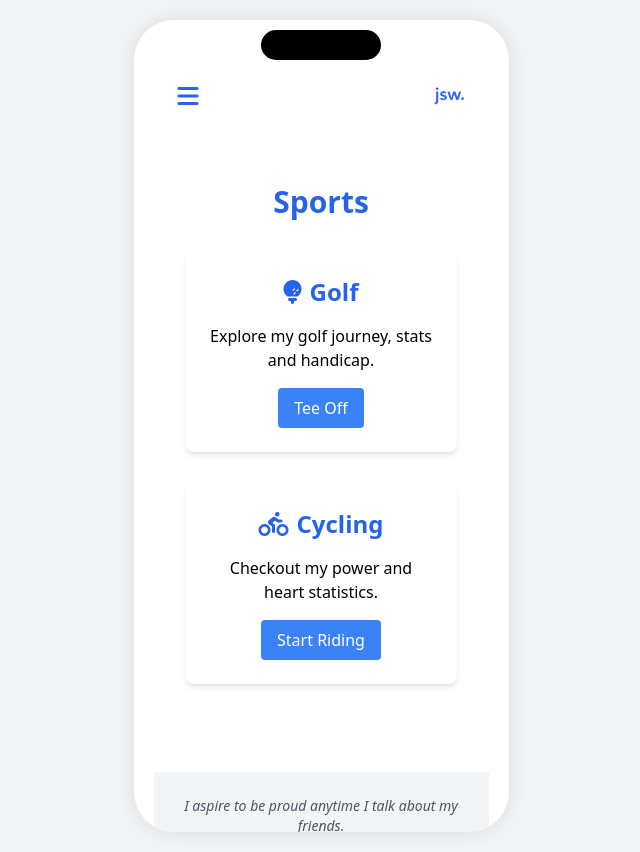
After one commit to julyanserra/julianserra, a Flask app: template templates/sports.html in a window 1280 px wide. The commit adds this page. Shown: the whole page, without its empty margins (319-959 px from the left). Run offline with Flask 2, Linux system fonts and the light colour scheme; the template is opened without the code that fills it, so the values that code supplies are empty; some libraries are stand-ins or nearby versions.

Commit message:
create subsections for sports and projects (improve SEO)

```diff
--- a/app.py
+++ b/app.py
@@ -165,9 +165,9 @@ def custom_voice(path=None):
     else:
         return render('custom_voice.html', voice=voice, admin_bypass=admin_bypass, payment_made=payment_made, payment_url = url)
 
-
+##PROJECTS
 # Custom voices
-@app.route('/voices')
+@app.route('/projects/voices')
 def voices(path=None):
     #get voice id from path
     voices = models.get_voices()
@@ -245,6 +245,11 @@ def process_voice(voice_id=None):
         print(f"Unexpected error in process_voice: {str(e)}")
         return jsonify({'error': 'Unexpected error', 'details': str(e)}), 500
 
+@app.route('/projects/emails')
+def email_signature(path=None):
+    #get voice id from path
+    return render('emails.html')
+
 # create generic route that loads whatever html is listed in route and a 404 if not found in directory
 @app.route('/<path:path>')
 def generic(path):
@@ -274,6 +279,10 @@ def delete_voices(voice_id=None):
     return jsonify({'message': 'Voices deleted successfully'}), 200
 
 #start random routes
+
+@app.route('/sports', methods=['GET'])
+def sports():
+    return render('sports.html')
 
 @app.route('/admin/golf', methods=['GET', 'POST'])
 def admin_golf():
@@ -309,7 +318,7 @@ def admin_golf():
     return render('golf.html', courses=courses, scores=scores, handicap=handicap)
 
 
-@app.route('/golf', methods=['GET'])
+@app.route('/sports/golf', methods=['GET'])
 def golf():
     scores = get_last_20_golf_scores()
     handicap, used_score_ids = calculate_handicap(scores)
@@ -343,7 +352,7 @@ def add_course():
     else:
         return jsonify({"error": "Failed to add course"}), 400
 
-@app.route('/cycling', methods=['GET', 'POST'])
+@app.route('/sports/cycling', methods=['GET', 'POST'])
 def cycling():
     return render('cycling.html')
 
--- a/templates/layout.html
+++ b/templates/layout.html
@@ -5,6 +5,8 @@
     <meta charset="UTF-8">
     <meta name="viewport" content="width=device-width, initial-scale=1.0">
     <title>Julian Serra</title>
+    <meta name="description" content="Julian Serra's personal website. Explore my projects, read my blog on tech and innovation, and connect with me. Product Manager based in Mexico City and San Francisco.">
+     <meta name="keywords" content="Julian Serra, product manager, software engineer, soccer player, golf addict, crypto wise, AI curious, Mexico City">
     <script src="https://cdn.tailwindcss.com"></script>
     <link rel="stylesheet" href="https://cdnjs.cloudflare.com/ajax/libs/font-awesome/6.4.0/css/all.min.css">
     <!-- import styles.css from static directory -->
@@ -110,7 +112,6 @@
                                 <i class="fas fa-times text-2xl"></i>
                             </button>
                             <div class="mt-12">
-                                <!-- <h2 class="text-2xl font-bold text-blue-600 mb-6">Menu</h2> -->
                                 <ul class="space-y-4 text-left">
                                     <li><a href="/"
                                             class="menu-item block py-2 px-4 rounded-lg text-blue-600 hover:text-blue-800"><i
@@ -119,19 +120,23 @@
                                             class="menu-item block py-2 px-4 rounded-lg text-blue-600 hover:text-blue-800"><i
                                                 class="fas fa-address-card mr-2"></i>About Me</a></li>
                                     <li class="category relative">
-                                        <a href="#" class="menu-item block py-2 px-4 rounded-lg text-blue-600 hover:text-blue-800 flex items-center justify-between">
-                                            <span><i class="fas fa-kiwi-bird mr-2"></i>Try these out</span>
-                                            <svg class="category-arrow w-4 h-4 text-blue-600" fill="none" stroke="currentColor" viewBox="0 0 24 24" xmlns="http://www.w3.org/2000/svg">
+                                        <div class="flex items-center justify-between">
+                                            <a href="/projects" class="menu-item py-2 px-4 rounded-lg text-blue-600 hover:text-blue-800 flex-grow">
+                                                <i class="fas fa-kiwi-bird mr-2"></i>Random Projects
+                                            </a>
+                                            <button class="category-toggle p-2 text-blue-600 hover:text-blue-800">
+                                                <svg class="category-arrow w-4 h-4" fill="none" stroke="currentColor" viewBox="0 0 24 24" xmlns="http://www.w3.org/2000/svg">
                                                     <path stroke-linecap="round" stroke-linejoin="round" stroke-width="2" d="M19 9l-7 7-7-7"></path>
                                                 </svg>
-                                        </a>
+                                            </button>
+                                        </div>
                                         <ul class="submenu hidden pl-4 mt-2 space-y-2">
-                                            <li><a href="/voices"
+                                            <li><a href="/projects/voices"
                                                 class="menu-item block py-2 px-4 rounded-lg text-blue-600 hover:text-blue-800"><i
-                                                    class="fas fa-robot mr-2"></i>Make your own bot!</a></li>
-                                            <li><a href="emails"
+                                                    class="fas fa-robot mr-2"></i>AI Voice Bot</a></li>
+                                            <li><a href="/projects/emails"
                                                 class="menu-item block py-2 px-4 rounded-lg text-blue-600 hover:text-blue-800"><i
-                                                    class="fas fa-signature mr-2"></i>Email Signature</a></li>
+                                                    class="fas fa-signature mr-2"></i>Email Signatures</a></li>
                                             {% if sidebar_items %}
                                             {% for page in sidebar_items %}
                                             <li><a href="{{page['title']}}"
@@ -144,12 +149,16 @@
 
                                     {% if sidebar_items %}
                                     <li class="category relative">
-                                        <a href="#" class="menu-item block py-2 px-4 rounded-lg text-blue-600 hover:text-blue-800 flex items-center justify-between">
-                                            <span><i class="fas fa-folder mr-2"></i>My Takes</span>
-                                            <svg class="category-arrow w-4 h-4 text-blue-600" fill="none" stroke="currentColor" viewBox="0 0 24 24" xmlns="http://www.w3.org/2000/svg">
+                                        <div class="flex items-center justify-between">
+                                            <a href="#" class="menu-item py-2 px-4 rounded-lg text-blue-600 hover:text-blue-800 flex-grow">
+                                                <i class="fas fa-folder mr-2"></i>My Takes
+                                            </a>
+                                            <button class="category-toggle p-2 text-blue-600 hover:text-blue-800">
+                                                <svg class="category-arrow w-4 h-4" fill="none" stroke="currentColor" viewBox="0 0 24 24" xmlns="http://www.w3.org/2000/svg">
                                                     <path stroke-linecap="round" stroke-linejoin="round" stroke-width="2" d="M19 9l-7 7-7-7"></path>
                                                 </svg>
-                                        </a>
+                                            </button>
+                                        </div>
                                         <ul class="submenu hidden pl-4 mt-2 space-y-2">
                                             {% for page in sidebar_items %}
                                             <li><a href="{{page['title']}}"
@@ -161,12 +170,16 @@
                                     {% endif %}
 
                                     <li class="category relative">
-                                        <a href="#" class="menu-item block py-2 px-4 rounded-lg text-blue-600 hover:text-blue-800 flex items-center justify-between">
-                                            <span><i class="fas fa-chart-line mr-2"></i>Sports</span>
-                                            <svg class="category-arrow w-4 h-4 text-blue-600" fill="none" stroke="currentColor" viewBox="0 0 24 24" xmlns="http://www.w3.org/2000/svg">
+                                        <div class="flex items-center justify-between">
+                                            <a href="sports" class="menu-item py-2 px-4 rounded-lg text-blue-600 hover:text-blue-800 flex-grow">
+                                                <i class="fas fa-chart-line mr-2"></i>Sports
+                                            </a>
+                                            <button class="category-toggle p-2 text-blue-600 hover:text-blue-800">
+                                                <svg class="category-arrow w-4 h-4" fill="none" stroke="currentColor" viewBox="0 0 24 24" xmlns="http://www.w3.org/2000/svg">
                                                     <path stroke-linecap="round" stroke-linejoin="round" stroke-width="2" d="M19 9l-7 7-7-7"></path>
                                                 </svg>
-                                        </a>
+                                            </button>
+                                        </div>
                                         <ul class="submenu hidden pl-4 mt-2 space-y-2">
                                             <li><a href="/golf"
                                                 class="menu-item block py-2 px-4 rounded-lg text-blue-600 hover:text-blue-800"><i
@@ -177,7 +190,6 @@
                                         </ul>
                                     </li>
 
-
                                     <li><a href="{{links['stripe']}}"
                                         class="menu-item block py-2 px-4 rounded-lg text-blue-600 hover:text-blue-800"><i
                                             class="fas fa-dollar mr-2"></i>Just the Tip</a></li>
@@ -185,8 +197,6 @@
                             </div>
 
                             <div class="absolute bottom-8 left-6 right-6">
-
-
                                 <a href="/"> <div class="flex justify-center space-x-4">
                                     <div class="logo-container p-2 flex items-center justify-center w-20 h-20">
                                         <img src="/static/icons/jsw.png" alt="Julian Serra" class="logo">
@@ -203,8 +213,6 @@
                                     <a href="{{links['email']}}" class="text-blue-500 hover:text-blue-700"><i
                                             class="fab fa-at "></i></a>
                                 </div>
-
-
                             </div>
                         </div>
                     </div>
@@ -212,7 +220,6 @@
                 <div class="text-center">
                     {% block content %}
                     {% endblock %}
-                    <!-- pad the bottom -->
                     <br>
                 </div>
             </div>
@@ -229,7 +236,7 @@
             const mobileMenu = document.getElementById('mobile-menu');
             const menuOverlay = mobileMenu.querySelector('.menu-overlay');
             const slideInMenu = mobileMenu.querySelector('.slide-in');
-            const categories = document.querySelectorAll('.category > a');
+            const categoryToggles = document.querySelectorAll('.category-toggle');
 
             function toggleMenu() {
                 mobileMenu.classList.toggle('hidden');
@@ -259,10 +266,11 @@
             closeMenu.addEventListener('click', closeMenuFunc);
             menuOverlay.addEventListener('click', closeMenuFunc);
 
-            categories.forEach(category => {
-                category.addEventListener('click', function(e) {
+            categoryToggles.forEach(toggle => {
+                toggle.addEventListener('click', function(e) {
                     e.preventDefault();
-                    const submenu = this.nextElementSibling;
+                    e.stopPropagation();
+                    const submenu = this.closest('.category').querySelector('.submenu');
                     submenu.classList.toggle('hidden');
                     this.querySelector('.category-arrow').classList.toggle('rotate');
                 });
--- /dev/null
+++ b/templates/sports.html
@@ -0,0 +1,38 @@
+{% extends "layout.html" %}
+
+{% block content %}
+<div class="container mx-auto px-4 py-8">
+    <h1 class="text-3xl font-bold text-blue-600 mb-8">Sports</h1>
+
+    <div class="space-y-8">
+        <!-- Golf section -->
+        <div class="bg-white rounded-lg shadow-md p-6">
+            <h2 class="text-2xl font-semibold text-blue-600 mb-4">
+                <i class="fas fa-golf-ball-tee mr-2"></i>Golf
+            </h2>
+            <p class="mb-4">Explore my golf journey, stats and handicap.</p>
+            <a href="/sports/golf" class="inline-block bg-blue-500 text-white py-2 px-4 rounded hover:bg-blue-600 transition duration-300">Tee Off</a>
+        </div>
+
+        <!-- Cycling section -->
+        <div class="bg-white rounded-lg shadow-md p-6">
+            <h2 class="text-2xl font-semibold text-blue-600 mb-4">
+                <i class="fas fa-person-biking mr-2"></i>Cycling
+            </h2>
+            <p class="mb-4"> Checkout my power and heart statistics.</p>
+            <a href="/sports/cycling" class="inline-block bg-blue-500 text-white py-2 px-4 rounded hover:bg-blue-600 transition duration-300">Start Riding</a>
+        </div>
+
+        <!-- Dynamic sections for other sports (if needed in the future) -->
+        {% for sport in additional_sports %}
+        <div class="bg-white rounded-lg shadow-md p-6">
+            <h2 class="text-2xl font-semibold text-blue-600 mb-4">
+                <i class="fas {{ sport.icon }} mr-2"></i>{{ sport.title }}
+            </h2>
+            <p class="mb-4">{{ sport.description }}</p>
+            <a href="{{ sport.url }}" class="inline-block bg-blue-500 text-white py-2 px-4 rounded hover:bg-blue-600 transition duration-300">Explore {{ sport.title }}</a>
+        </div>
+        {% endfor %}
+    </div>
+</div>
+{% endblock %}
```
Also changed, not shown: templates/projects.html (added, +38 -0 lines), 1 other file. Lines whose indentation alone changed are shown as unchanged.
